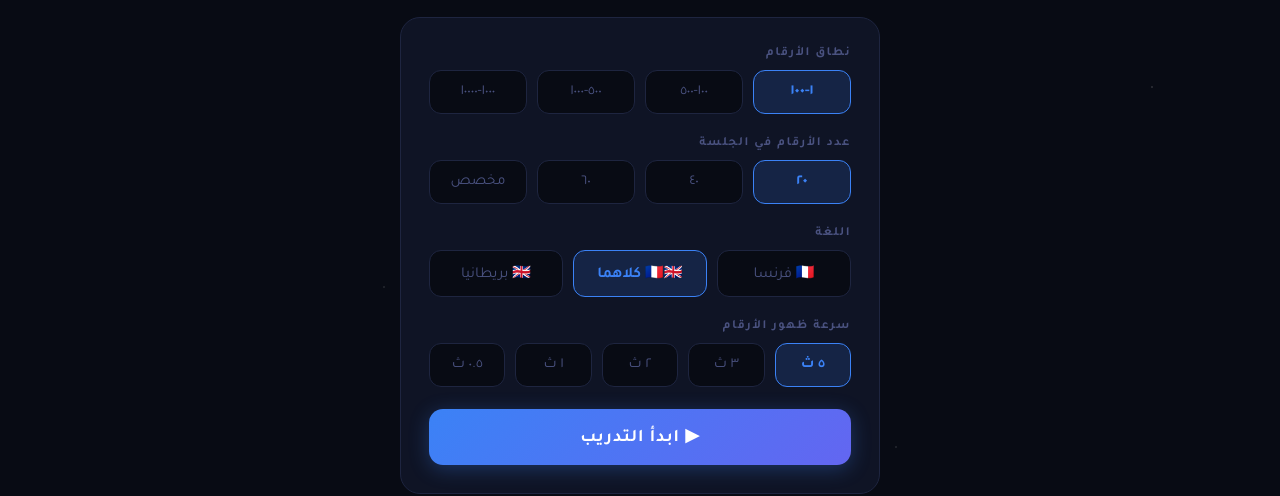
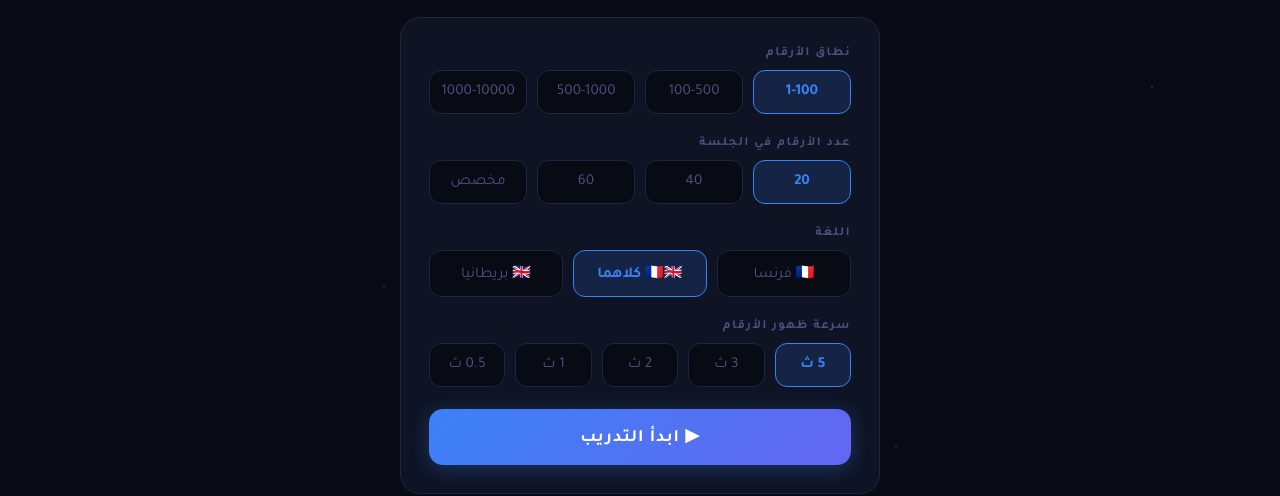
Before and after one commit to saadben85/numbers, a plain HTML site: page index.html in a window 1280 px wide. Shown: the part 193-689 px from the top of the page. Drawn offline with Linux system fonts and the light colour scheme.

Commit message:
Update index.html

```diff
--- a/index.html
+++ b/index.html
@@ -396,18 +396,18 @@
     <div class="option-group">
       <label>نطاق الأرقام</label>
       <div class="btn-group">
-        <button class="opt-btn active" onclick="setRange(1,100,this)">١-١٠٠</button>
-        <button class="opt-btn" onclick="setRange(100,500,this)">١٠٠-٥٠٠</button>
-        <button class="opt-btn" onclick="setRange(500,1000,this)">٥٠٠-١٠٠٠</button>
-        <button class="opt-btn" onclick="setRange(1000,10000,this)">١٠٠٠-١٠٠٠٠</button>
+        <button class="opt-btn active" onclick="setRange(1,100,this)">1-100</button>
+        <button class="opt-btn" onclick="setRange(100,500,this)">100-500</button>
+        <button class="opt-btn" onclick="setRange(500,1000,this)">500-1000</button>
+        <button class="opt-btn" onclick="setRange(1000,10000,this)">1000-10000</button>
       </div>
     </div>
     <div class="option-group">
       <label>عدد الأرقام في الجلسة</label>
       <div class="btn-group">
-        <button class="opt-btn active" onclick="setCount('20',this)">٢٠</button>
-        <button class="opt-btn" onclick="setCount('40',this)">٤٠</button>
-        <button class="opt-btn" onclick="setCount('60',this)">٦٠</button>
+        <button class="opt-btn active" onclick="setCount('20',this)">20</button>
+        <button class="opt-btn" onclick="setCount('40',this)">40</button>
+        <button class="opt-btn" onclick="setCount('60',this)">60</button>
         <button class="opt-btn" onclick="setCount('custom',this)">مخصص</button>
       </div>
       <input type="number" id="custom-count" min="1" max="500" placeholder="اكتب العدد..."
@@ -425,11 +425,11 @@
     <div class="option-group">
       <label>سرعة ظهور الأرقام</label>
       <div class="btn-group">
-        <button class="opt-btn active" onclick="setOption('speed','5000',this)">٥ ث</button>
-        <button class="opt-btn" onclick="setOption('speed','3000',this)">٣ ث</button>
-        <button class="opt-btn" onclick="setOption('speed','2000',this)">٢ ث</button>
-        <button class="opt-btn" onclick="setOption('speed','1000',this)">١ ث</button>
-        <button class="opt-btn" onclick="setOption('speed','500',this)">٠.٥ ث</button>
+        <button class="opt-btn active" onclick="setOption('speed','5000',this)">5 ث</button>
+        <button class="opt-btn" onclick="setOption('speed','3000',this)">3 ث</button>
+        <button class="opt-btn" onclick="setOption('speed','2000',this)">2 ث</button>
+        <button class="opt-btn" onclick="setOption('speed','1000',this)">1 ث</button>
+        <button class="opt-btn" onclick="setOption('speed','500',this)">0.5 ث</button>
       </div>
     </div>
     <button class="start-btn" onclick="startCountdown()">▶ ابدأ التدريب</button>
```
